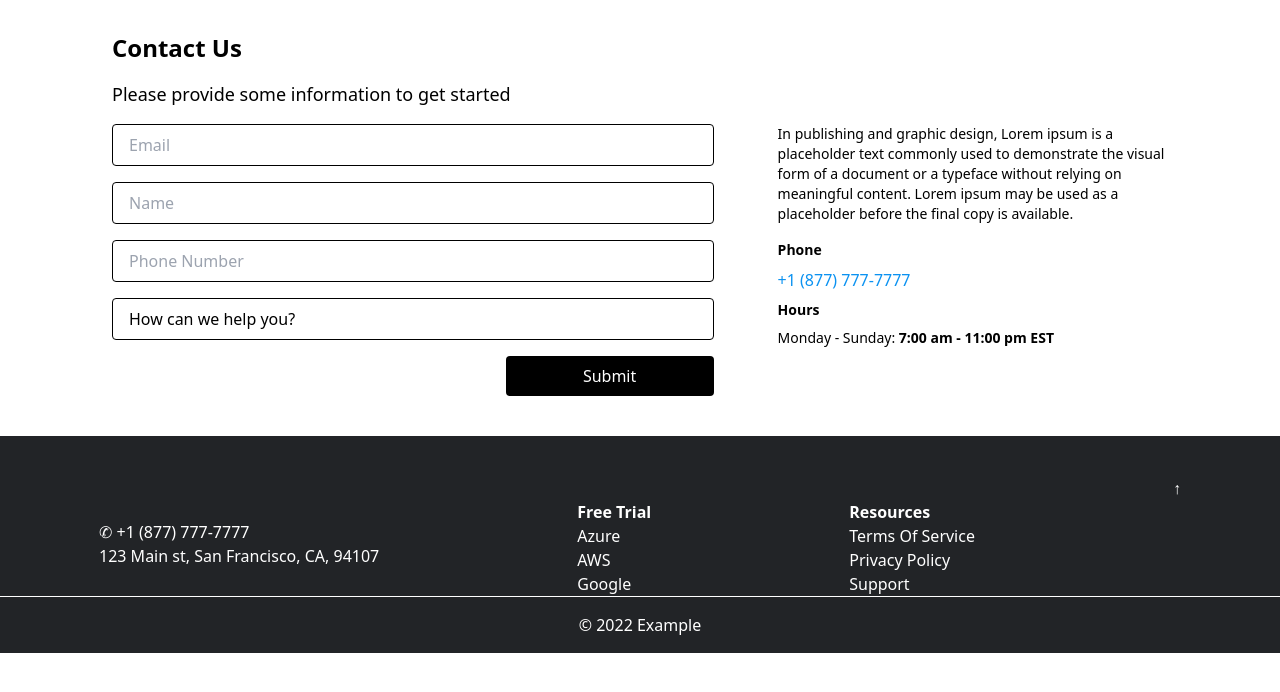
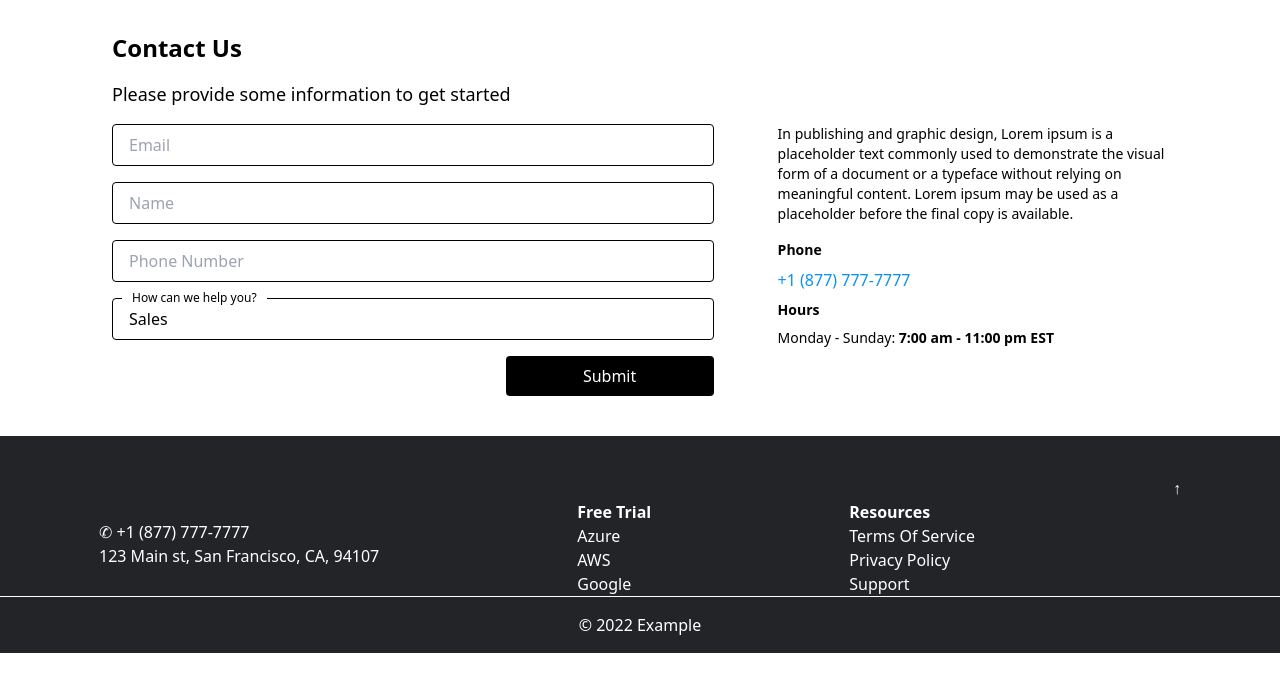
Before and after one commit to KevinBatistaAcuna/contact-gatsby-headlessui, a Gatsby site: page / in a window 1280 px wide. Shown: the part 84-776 px from the top of the page. Built offline with nearby package versions, Linux system fonts and the light colour scheme; Gatsby itself is replaced by a stand-in of ours.

Commit message:
styling the label of the dropdown

```diff
--- a/src/components/Contactform/index.js
+++ b/src/components/Contactform/index.js
@@ -51,8 +51,9 @@ const OptionsListbox = ({ value, options, onChange }) => {
   return (
     <Listbox value={value} onChange={onChange}>
       <div className="relative mb-4">
+        <Listbox.Label className="absolute bg-white text-xs left-2.5 px-2.5" style={{'top': '-8px'}}>How can we help you?</Listbox.Label>
         <Listbox.Button className="border border-gray-300 rounded px-4 py-2 w-full text-left">
-          {value ? value.label : 'How can we help you?'}
+          {value ? value.label : 'Sales'}
         </Listbox.Button>
         <Listbox.Options className="absolute z-10 w-full bg-white border border-gray-300 mx-0 rounded">
           {options.map((option) => (
```
